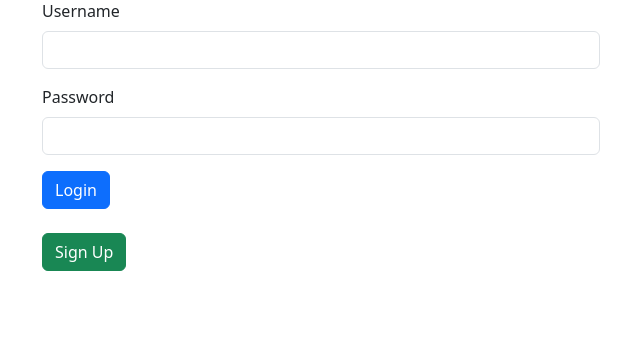
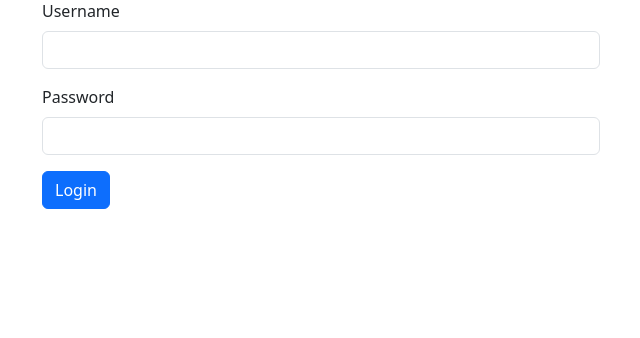
Before and after one commit to vaishnaviG14/Customer_Relationship_Management, a Django app: page / in a window 1280 px wide. Shown: the part 161-499 px from the top of the page, without its empty margins (319-959 px from the left). Run offline with Django 5.2, Linux system fonts and the light colour scheme.

Commit message:
Modified home.html and readme.md

```diff
--- a/website/templates/home.html
+++ b/website/templates/home.html
@@ -50,8 +50,6 @@
             <button type="submit" class="btn btn-primary">Login</button>
 
         </form>
-        <br/>
-        <a href="{% url 'add_record' %}" class="btn btn-success">Sign Up</a>
 
     {% endif %}
 
```
Also changed, not shown: README.md.
